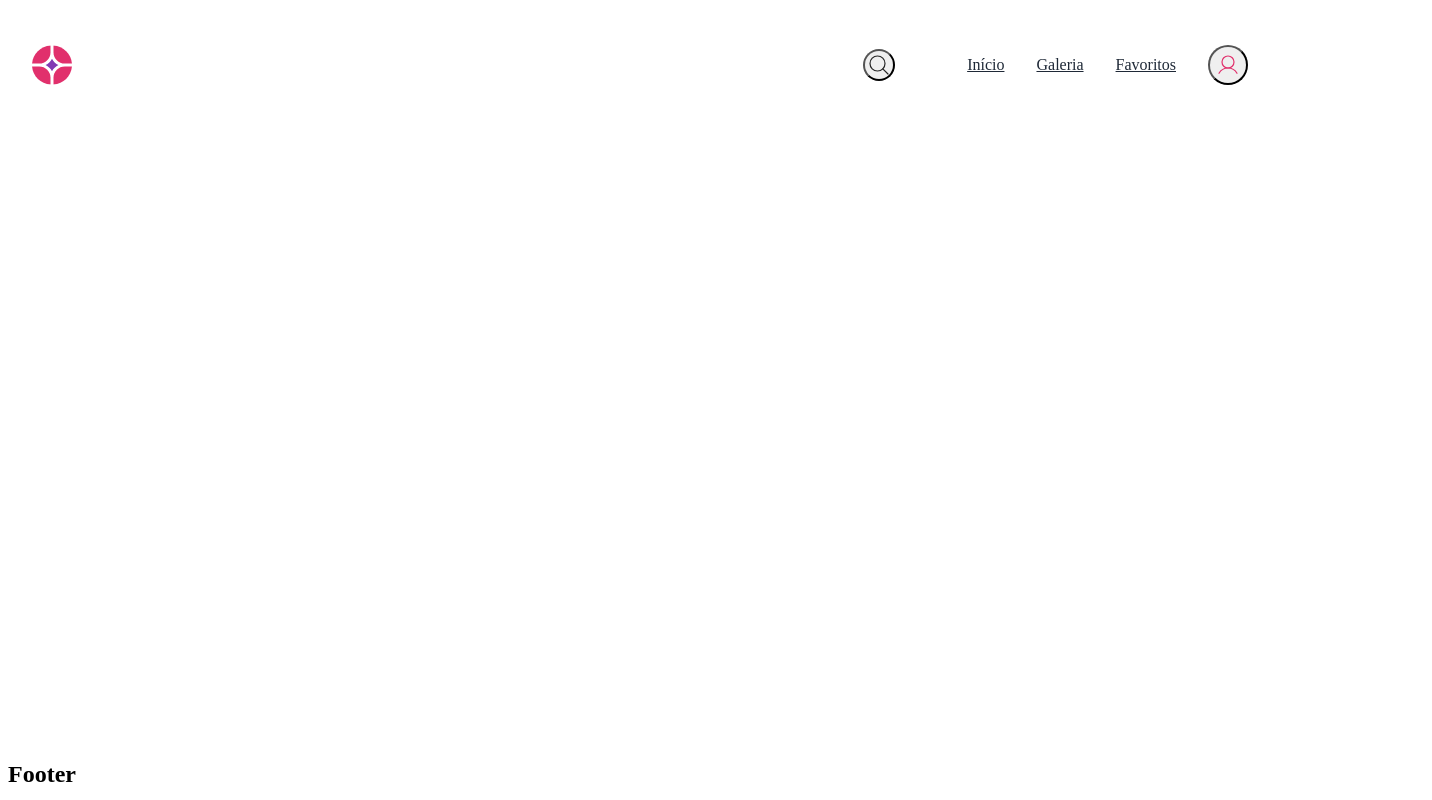
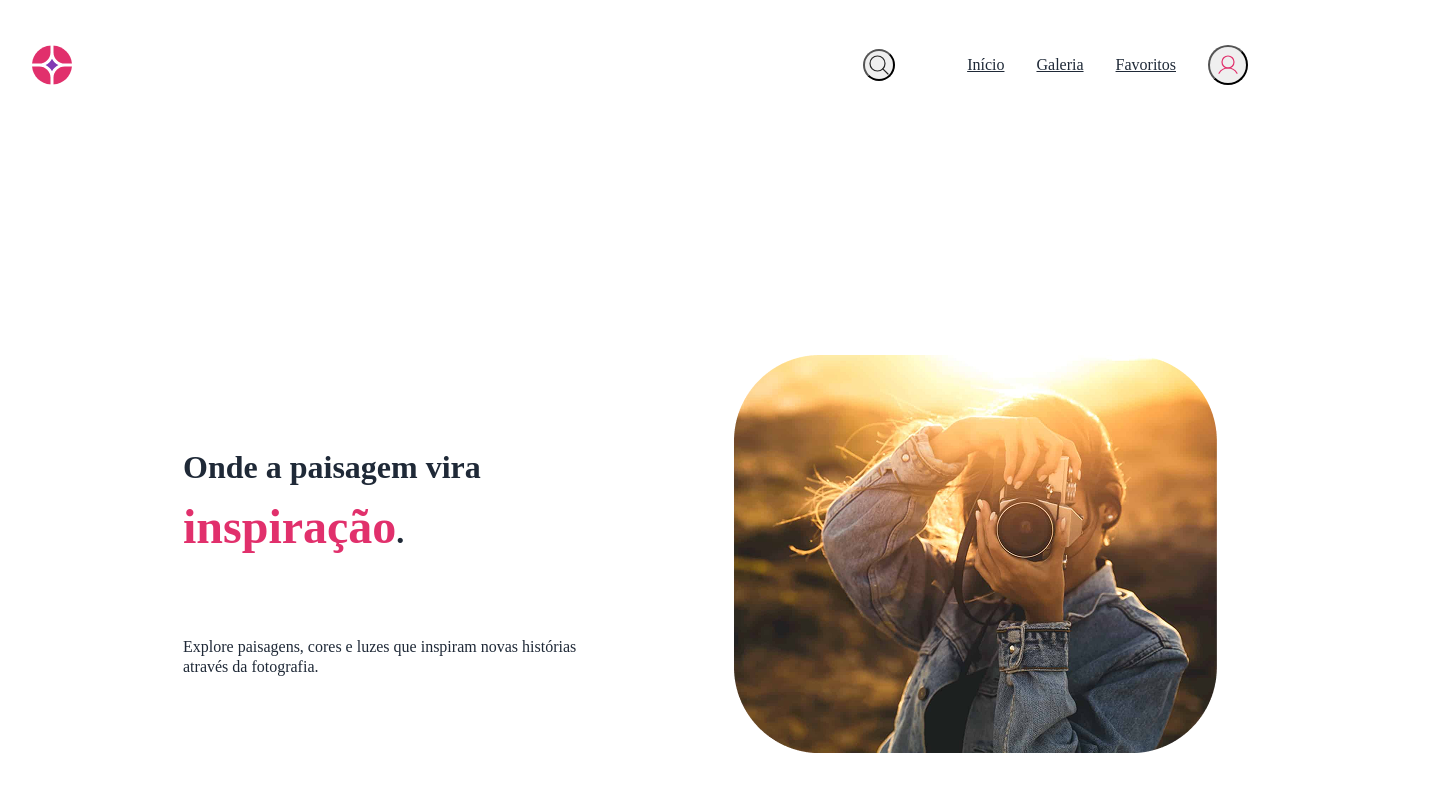
Before and after one commit to DavyAndrade/InspirePixel, a Vue app: page / in a window 1280 px wide. Shown: the top 800 px of the page, 1432 px wide, since content can reach past the window. Built offline with nearby package versions, Linux system fonts and the light colour scheme; the HTML template or start-up script is replaced by a standard one.

Commit message:
feat: responsive hero section

```diff
--- a/src/App.vue
+++ b/src/App.vue
@@ -1,12 +1,13 @@
 <script setup>
 import Navbar from "./components/layout/Navbar.vue";
 import Footer from "./components/layout/Footer.vue";
+import Home from "./components/Home.vue";
 </script>
 
 <template>
   <Navbar />
 
-  <main></main>
+  <Home />
 
   <Footer />
 </template>
--- a/src/components/layout/Navbar.vue
+++ b/src/components/layout/Navbar.vue
@@ -18,7 +18,7 @@ const toggleMenu = () => {
   <header class="navbar">
     <!-- Mobile Container (< 768px) -->
     <div class="navbar__mobile">
-      <a href="#" class="navbar__logo">
+      <a href="#hero" class="navbar__logo">
         <img src="../../assets/icons/logo.svg" alt="Logo InspirePixel" />
       </a>
 
@@ -47,7 +47,7 @@ const toggleMenu = () => {
 
     <!-- Tablet/Desktop Container (>= 768px) -->
     <div class="navbar__desktop">
-      <a href="#" class="navbar__logo">
+      <a href="#hero" class="navbar__logo">
         <img src="../../assets/icons/logo.svg" alt="Logo InspirePixel" />
       </a>
 
@@ -60,7 +60,7 @@ const toggleMenu = () => {
         <!-- Navigation Items -->
         <nav class="navbar__nav">
           <ul class="navbar__links">
-            <li><a href="#" class="navbar__link">Início</a></li>
+            <li><a href="#hero" class="navbar__link">Início</a></li>
             <li><a href="#" class="navbar__link">Galeria</a></li>
             <li><a href="#" class="navbar__link">Favoritos</a></li>
           </ul>
@@ -79,7 +79,7 @@ const toggleMenu = () => {
         <nav>
           <ul class="navbar__mobile-links">
             <li>
-              <a href="#" class="navbar__mobile-link" @click="toggleMenu"
+              <a href="#hero" class="navbar__mobile-link" @click="toggleMenu"
                 >Início</a
               >
             </li>
--- a/src/components/sections/Hero.vue
+++ b/src/components/sections/Hero.vue
@@ -1,10 +1,100 @@
-<script setup>
-</script>
+<script setup></script>
 
 <template>
-    <section>
-        <h2>Hero</h2>
-    </section>
+  <section class="hero" id="hero">
+    <div class="hero__image">
+      <img src="../../assets/images/hero.png" alt="Hero" />
+    </div>
+
+    <div class="hero__content">
+      <h2 class="hero__title">Onde a paisagem vira <span>inspiração</span>.</h2>
+      <p class="hero__description">
+        Explore paisagens, cores e luzes que inspiram novas histórias através da
+        fotografia.
+      </p>
+    </div>
+  </section>
 </template>
 
-<style scoped lang="scss"></style>
+<style scoped lang="scss">
+$text-color: #1f2937;
+
+.hero {
+  display: flex;
+  flex-direction: column;
+  align-items: center;
+  padding: 4rem 1rem;
+  gap: 2rem;
+  color: $text-color;
+
+  &__image {
+    display: flex;
+    justify-content: center;
+    align-items: center;
+    width: 100%;
+    height: 100%;
+    object-fit: cover;
+    padding-inline: 2.5rem;
+  }
+
+  &__content {
+    display: flex;
+    flex-direction: column;
+    align-items: center;
+    text-align: center;
+    gap: 2rem;
+
+    .hero__title {
+      font-size: 2rem;
+      font-weight: 800;
+      line-height: 1.5;
+      padding-inline: 1rem;
+
+      span {
+        font-size: 3rem;
+        color: #e1306c;
+      }
+    }
+
+    .hero__description {
+      font-size: 1rem;
+      font-weight: 500;
+      line-height: 1.2;
+    }
+  }
+}
+
+/* Tablet */
+@media screen and (min-width: 768px) {
+  .hero {
+    display: flex;
+    flex-direction: row-reverse;
+    justify-content: space-evenly;
+    align-items: center;
+    padding: 4rem 5rem;
+    gap: 1rem;
+    height: 100vh;
+    width: 100%;
+
+    &__image {
+      width: auto;
+      height: auto;
+    }
+
+    &__content {
+      align-items: start;
+      text-align: left;
+
+      .hero__title {
+        max-width: 25ch;
+        padding-inline: 0;
+      }
+
+      .hero__description {
+        max-width: 50ch;
+        padding-inline: 0;
+      }
+    }
+  }
+}
+</style>
```
Also changed, not shown: src/assets/images/hero.png (added).
